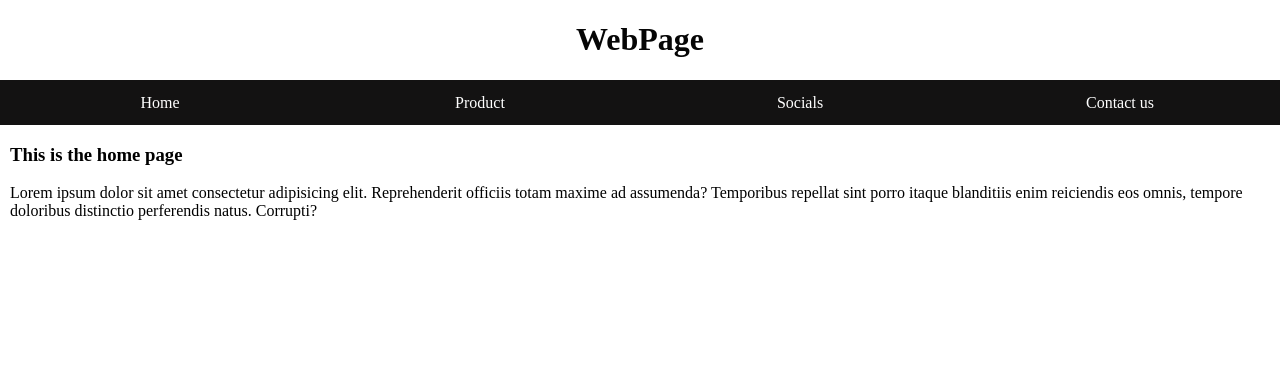
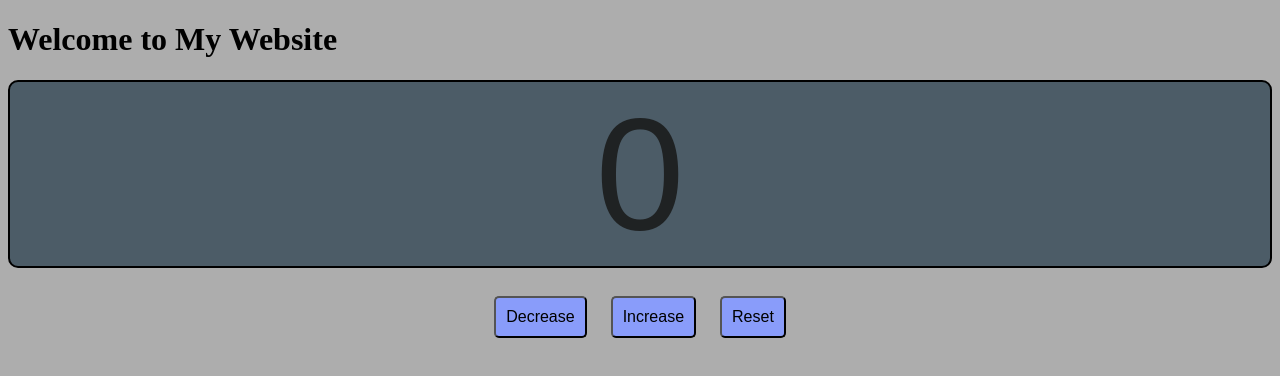
Before and after one commit to Nihal0543/WEB_DEVELOPMENT, a plain HTML site: page index.html in a window 1280 px wide. Drawn offline with Linux system fonts and the light colour scheme.

Commit message:
Counter Program

```diff
--- a/index.html
+++ b/index.html
@@ -3,28 +3,23 @@
   <head>
     <meta charset="UTF-8" />
     <meta name="viewport" content="width=device-width, initial-scale=1.0" />
-    <title>Document</title>
+    <title>My Website</title>
     <link rel="stylesheet" href="/style.css" />
   </head>
   <body>
-    <h1>WebPage</h1>
-    <nav class="navbar">
-      <ul>
-        <li><a href="">Home</a></li>
-        <li><a href="">Product</a></li>
-        <li><a href="">Socials</a></li>
-        <li><a href="">Contact us</a></li>
-      </ul>
-    </nav>
 
-    <main>
-      <h3>This is the home page</h3>
-      <p>
-        Lorem ipsum dolor sit amet consectetur adipisicing elit. Reprehenderit
-        officiis totam maxime ad assumenda? Temporibus repellat sint porro
-        itaque blanditiis enim reiciendis eos omnis, tempore doloribus
-        distinctio perferendis natus. Corrupti?
-      </p>
-    </main>
+    <header>
+      <h1>Welcome to My Website</h1>
+      </header>
+    <laber id = "Count">0</laber>
+    <br>
+    <div id="container">
+    <button id ="decrease">Decrease</button>
+    <button id ="increase">Increase</button>
+    <button id ="reset">Reset</button>
+    </div>
+
+
+    <script src="index.js"></script>
   </body>
 </html>
--- /dev/null
+++ b/index.js
@@ -0,0 +1,20 @@
+const decrese = document.getElementById("decrease");
+const increase = document.getElementById("increase");
+const reset = document.getElementById("reset");
+const Count = document.getElementById("Count");
+let countValue = 0;
+
+increase.onclick = function() {
+    countValue++;
+    Count.textContent=countValue;
+}
+
+decrease.onclick = function() {
+    countValue--;
+    Count.textContent=countValue;
+}
+
+reset.onclick = function() {
+    countValue=0;
+    Count.textContent=countValue;
+}
--- a/style.css
+++ b/style.css
@@ -1,41 +1,35 @@
-body{
-    margin:0px;
+body {
+    background-color: hsl(0, 0%, 68%)
 }
 
-main{
-    margin:10px;
+#Count{
+    font-size:10em;
+    font-family: Arial, Helvetica, sans-serif;
+    display: block;
+    text-align: center;
+    border: 2px solid;
+    border-radius: 10px;
+    background-color: hsl(203, 15%, 35%);
+    -webkit-text-fill-color: hsl(195, 6%, 13%);
 }
 
-h1 {
-  text-align: center;
-  color: hsl(0, 0%, 2%);
+#decrease, #increase, #reset {
+    font-size: 1em;
+    margin: 10px;
+    padding: 10px;
+    border-radius: 5px;
+    background-color: hsl(230, 92%, 76%);
+    cursor: pointer;
+    padding:10px;
+    transform: background-color 1s;
 }
 
-.navbar ul {
-  padding: 0px;
-  margin: 0px;
-  list-style-type: none;
-  background-color: rgb(19, 18, 18);
-  overflow: hidden, absolute;
-  display: flex;
+#container {
+text-align:center;
+
 }
 
-.navbar a {
-  text-decoration: none;
-  text-align: center;
-  display: block;
-  color: white;
-  padding: 15px;
-  overflow: auto;
-  min-width: fit-content;
-  line-height:15px;
+#decrease:hover, #increase:hover, #reset:hover {
+    background-color: hsl(230, 97%, 66%);
+    text-shadow: 0px 0px 5px;
 }
-
-.navbar li {
-  flex: 1;
-}
-
-.navbar a:hover {
-  background-color: hsl(0, 3%, 45%);
-  font-size: 1.1em;
-}
```
